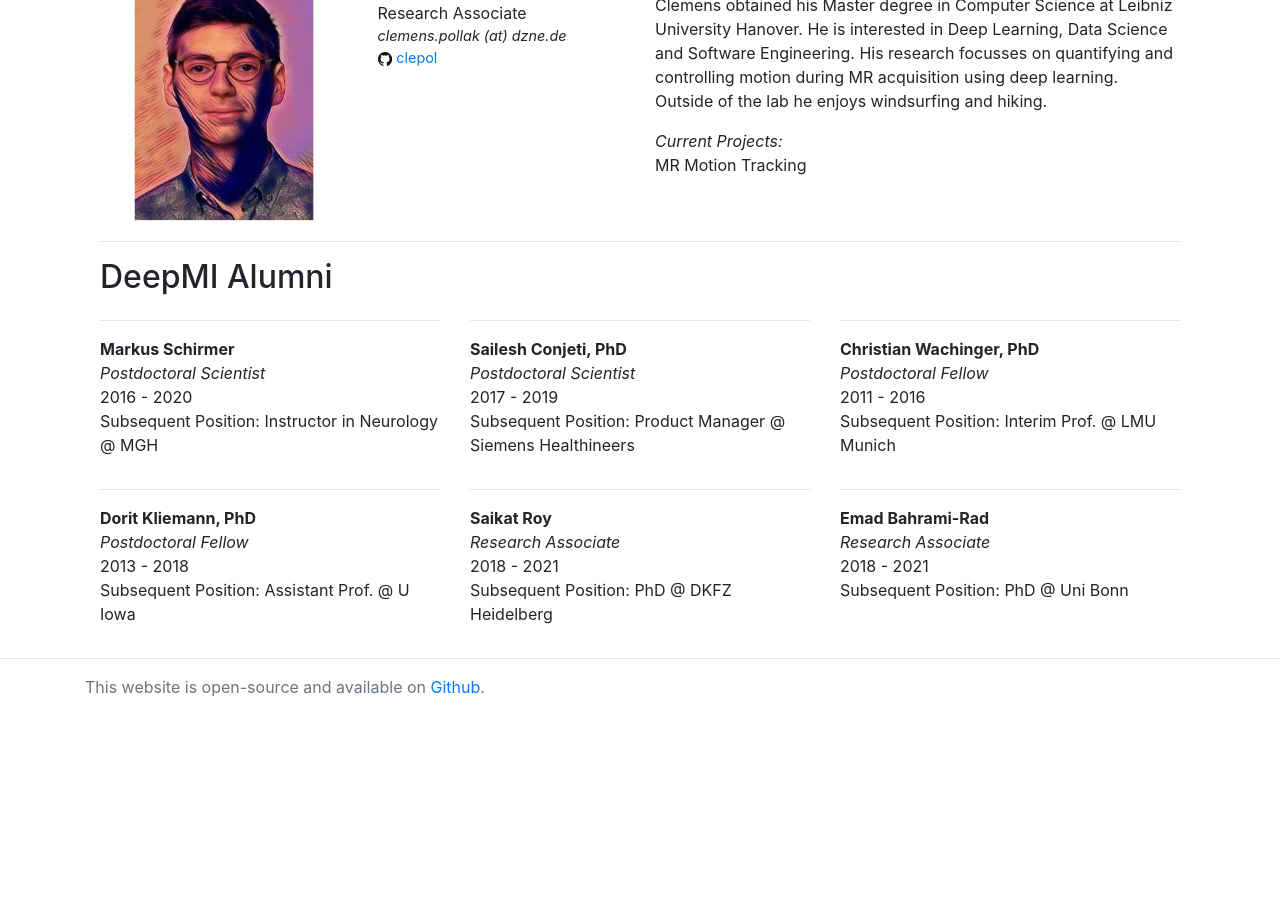
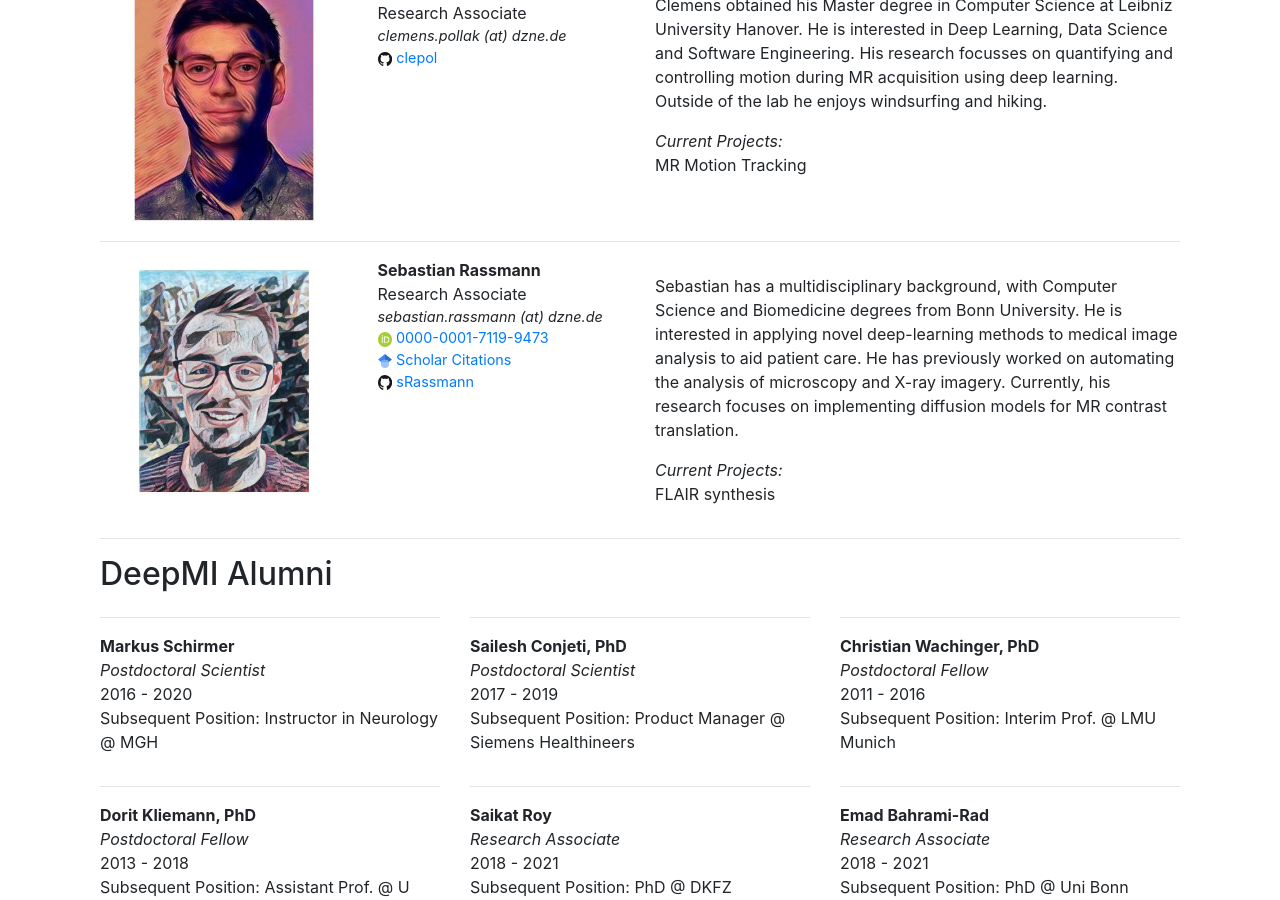
Before and after one commit to Deep-MI/Deep-MI.github.io, a Jekyll site: the page built from members/index.html, in a window 1280 px wide and 900 px high, scrolled down 2817 px. Built offline with Jekyll 4.4.1, drawn with Linux system fonts in a browser that asks for light colours; nearby versions of some CDN libraries; comment, search, counter and statistics services are not loaded; before the commit the page ends 3532 px from its top, so only the background shows below that.

Commit message:
Add Sebastian to lab members

```diff
--- a/_data/members.yml
+++ b/_data/members.yml
@@ -117,3 +117,13 @@
   quantifying and controlling motion during MR acquisition using deep learning.
   Outside of the lab he enjoys windsurfing and hiking.'
   projects: 'MR Motion Tracking'
+
+- name: Sebastian Rassmann
+  image: /static/img/members/rassmann.jpg
+  position: Research Associate
+  email: sebastian.rassmann (at) dzne.de
+  scholar: tRjIOUIAAAAJ
+  orcid: 0000-0001-7119-9473
+  github: sRassmann
+  description: 'Sebastian has a multidisciplinary background, with Computer Science and Biomedicine degrees from Bonn University. He is interested in applying novel deep-learning methods to medical image analysis to aid patient care. He has previously worked on automating the analysis of microscopy and X-ray imagery. Currently, his research focuses on implementing diffusion models for MR contrast translation.'
+  projects: 'FLAIR synthesis'
```
Also changed, not shown: static/img/members/rassmann.jpg (added).
